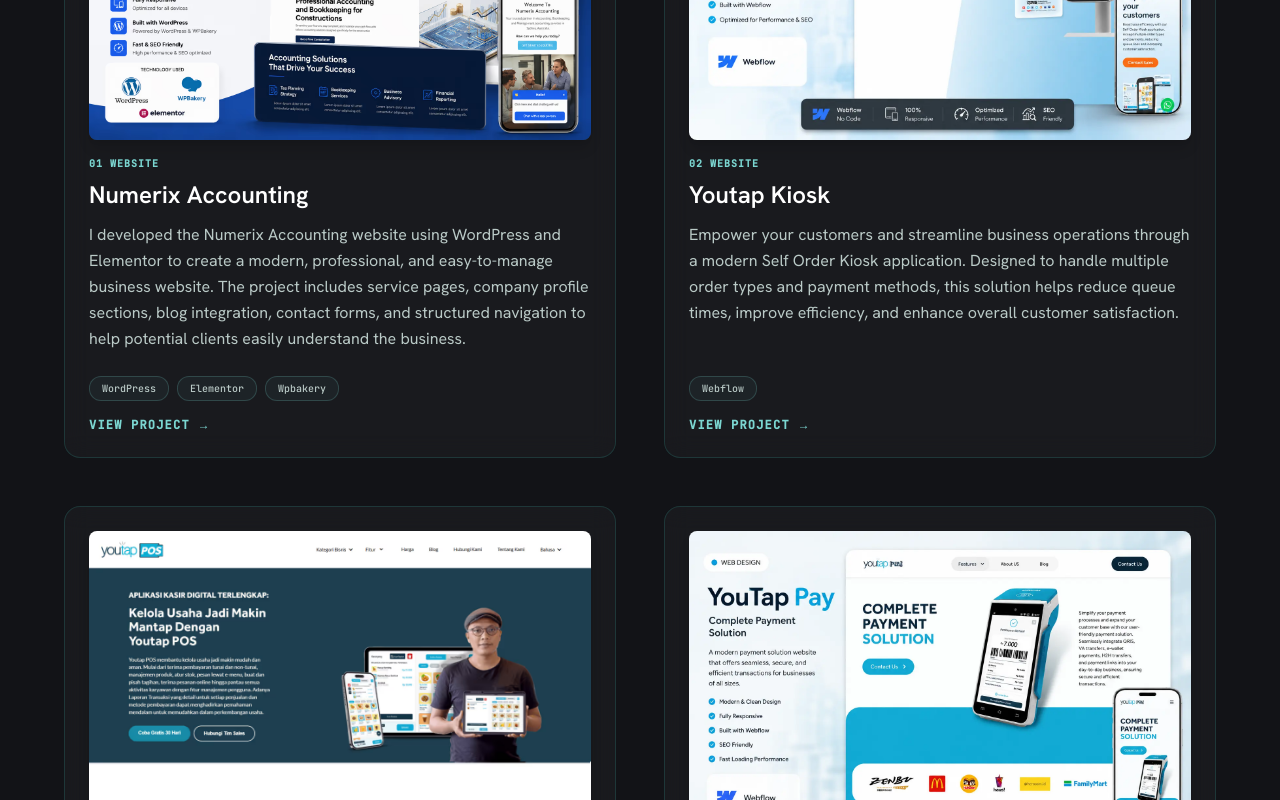
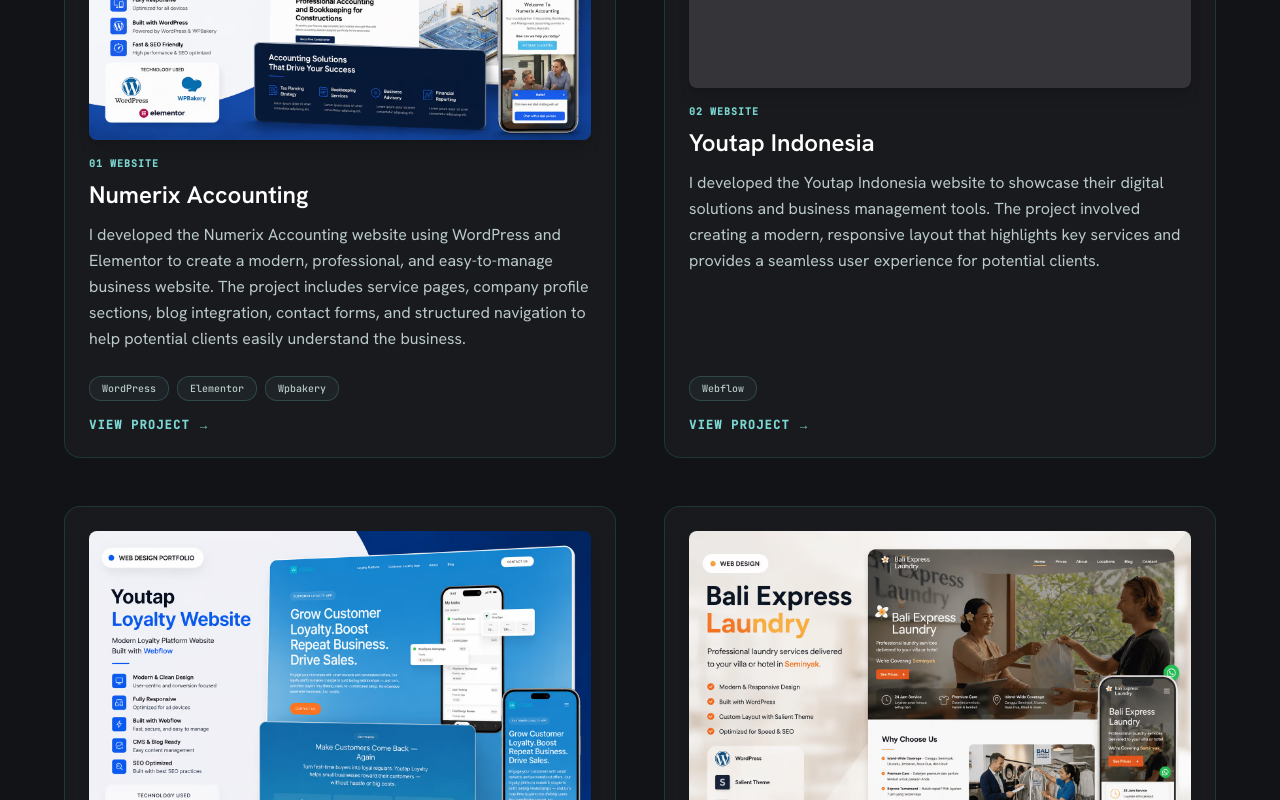
Before and after one commit to muhammadkhoirulanam18/Portfollio-Muhammad-khoirul-Anam, a Vue app: page / in a window 1280 px wide. Shown: the part 1240-2040 px from the top of the page. Built offline with nearby package versions, Linux system fonts and the light colour scheme.

Commit message:
Feat:tambah project youtap indonesia

```diff
--- a/src/data/projects.ts
+++ b/src/data/projects.ts
@@ -30,6 +30,14 @@
     stack: ['WordPress', 'Elementor', 'Wpbakery'],
     image: numerixImg,
     link: 'https://numerixaccounting.com.au/',
+  },
+  {
+    title: 'Youtap Indonesia',
+    category: 'Website',
+    description: 'I developed the Youtap Indonesia website to showcase their digital solutions and business management tools. The project involved creating a modern, responsive layout that highlights key services and provides a seamless user experience for potential clients.',
+    stack: ['Webflow'],
+    image: '',
+    link: 'https://youtap.id/',
   },
   {
     title: 'Youtap Kiosk',
--- a/src/sections/ProjectSection.vue
+++ b/src/sections/ProjectSection.vue
@@ -1,8 +1,14 @@
 <script setup lang="ts">
 import { computed } from 'vue'
 import { projects } from '../data/projects'
+import type { Project } from '../data/projects'
 
-const featuredProjects = computed(() => projects.filter(p => p.image).slice(0, 4))
+const featuredProjects = computed(() => {
+  const targetTitles = ['Numerix Accounting', 'Youtap Indonesia', 'Youtap Loyalty', 'Bali Express Laundry']
+  return targetTitles
+    .map(title => projects.find(p => p.title === title))
+    .filter((p): p is Project => p !== undefined)
+})
 </script>
 
 <template>
```
Also changed, not shown: src/PROJECT.txt, src/assets/images/Youtap Indonesia.webp (added), 1 other file (tests, documents, lock files or other folders).
